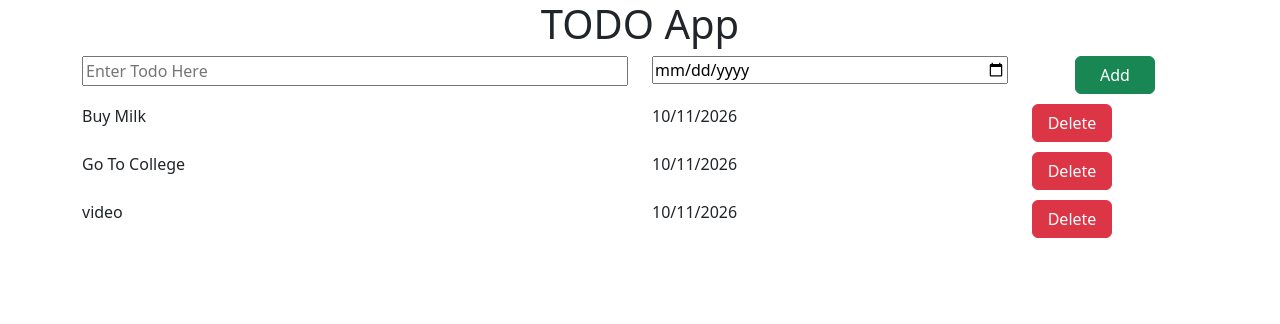
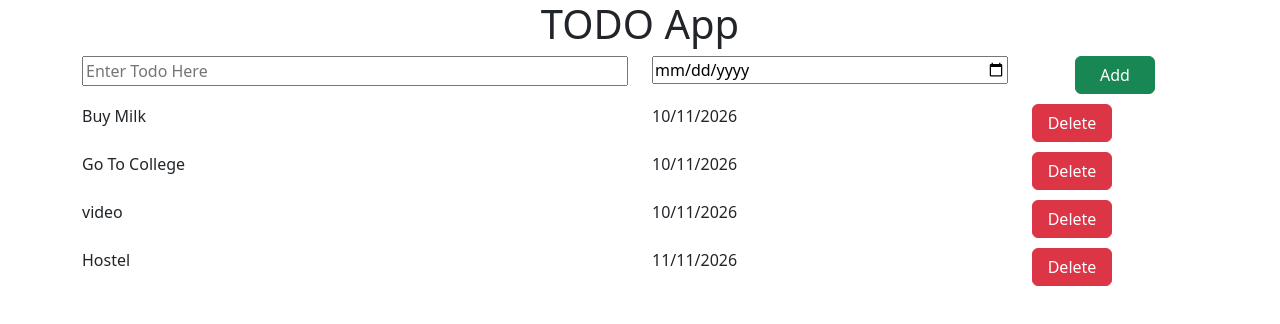
Before and after one commit to prince-kr-gupta/todo-app, a React (Vite) app: page / in a window 1280 px wide. Shown: the top 324 px of the page. Built offline with nearby package versions, Linux system fonts and the light colour scheme.

Commit message:
Updating todo-app'

```diff
--- a/src/App.jsx
+++ b/src/App.jsx
@@ -17,6 +17,10 @@ function App() {
       name: "video",
       dueDate: "10/11/2026",
     },
+    {
+        name: 'Hostel',
+        dueDate: '11/11/2026',
+    },
 ];
  return (
  <center className="todo-container">
```
